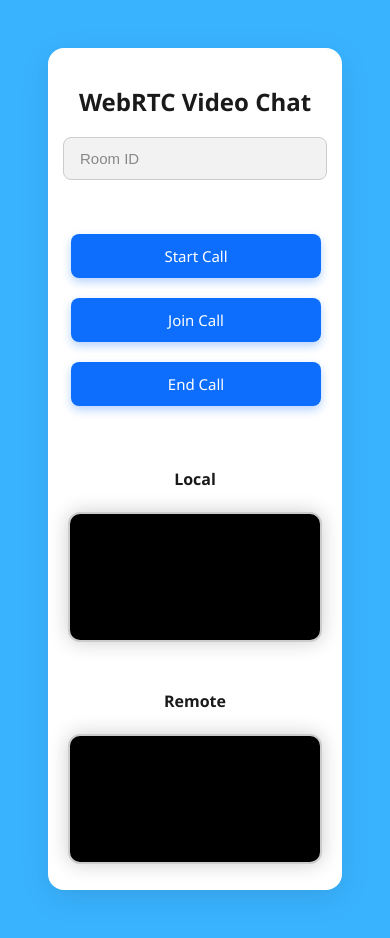
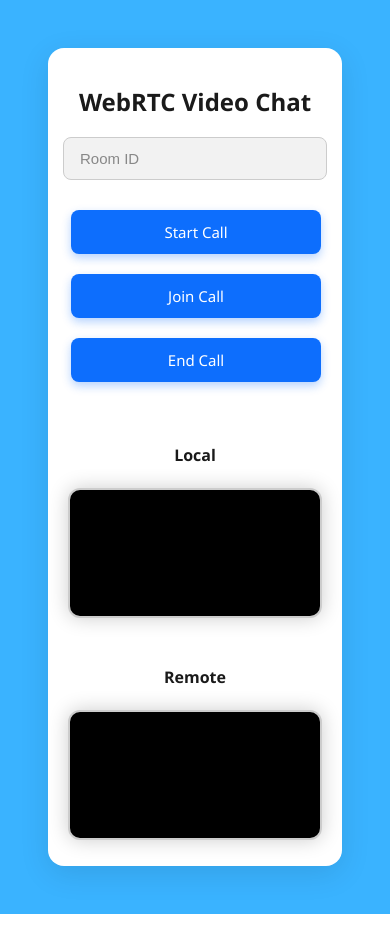
Before and after one commit to VivekChahar1960/WebRtcVideoCalling, a React (Vite) app: page / in a window 390 px wide. After the commit the page ends 914 px from the top, so only its background shows below. Built offline with nearby package versions, Linux system fonts and the light colour scheme.

Commit message:
Update for mobile view structure

```diff
--- a/src/VideoCallingApp.jsx
+++ b/src/VideoCallingApp.jsx
@@ -202,10 +202,13 @@ const VideoCallingApp = () => {
         value={roomId}
         onChange={(e) => setRoomId(e.target.value)}
       />
-      <br /><br />
-      <button onClick={startCall}>Start Call</button>
-      <button onClick={joinCall}>Join Call</button>
-      <button onClick={endCall}>End Call</button>
+
+      <div className="button_group">
+        <button onClick={startCall}>Start Call</button>
+        <button onClick={joinCall}>Join Call</button>
+        <button onClick={endCall}>End Call</button>
+      </div>
+
       <p>{callStatus}</p>
 
       <div className='both_video_main'>
```
